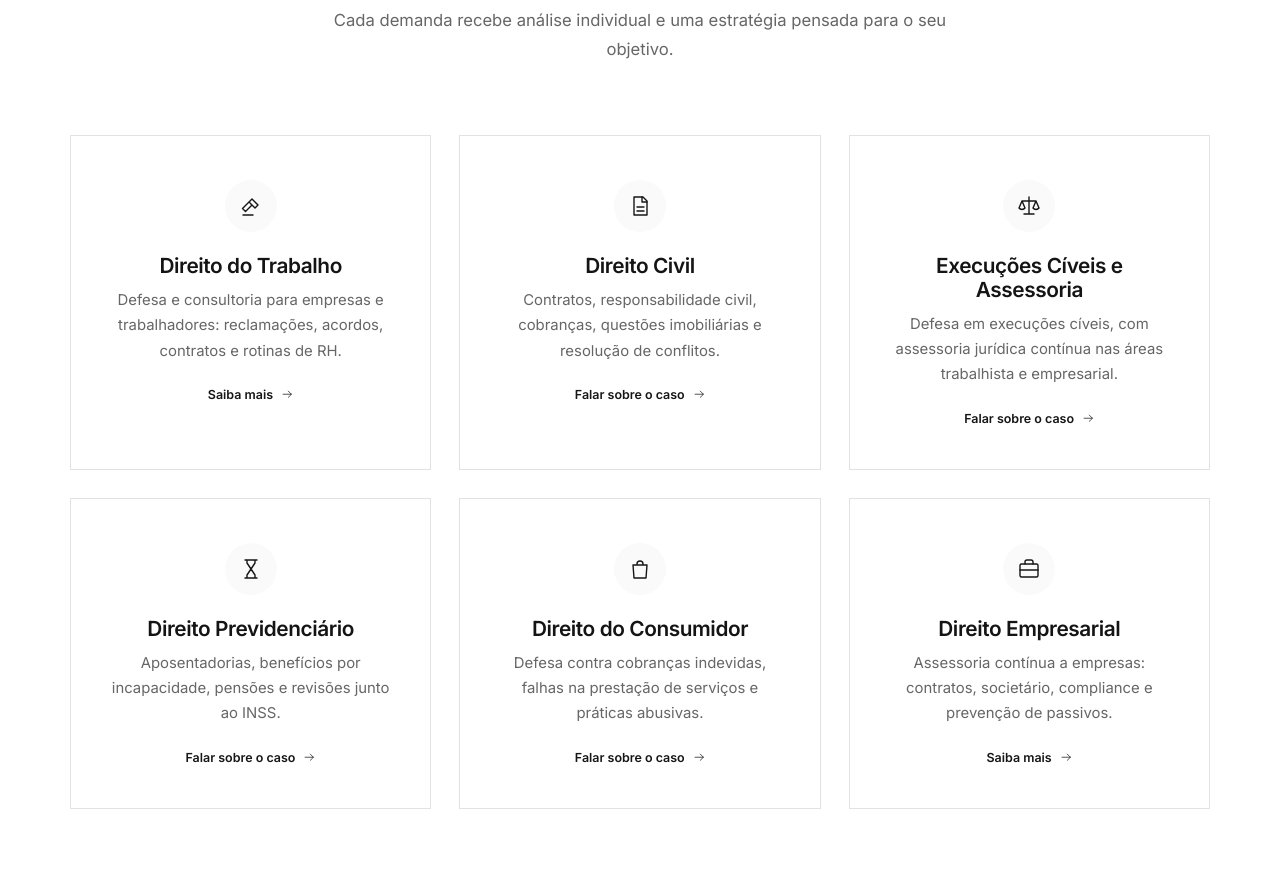
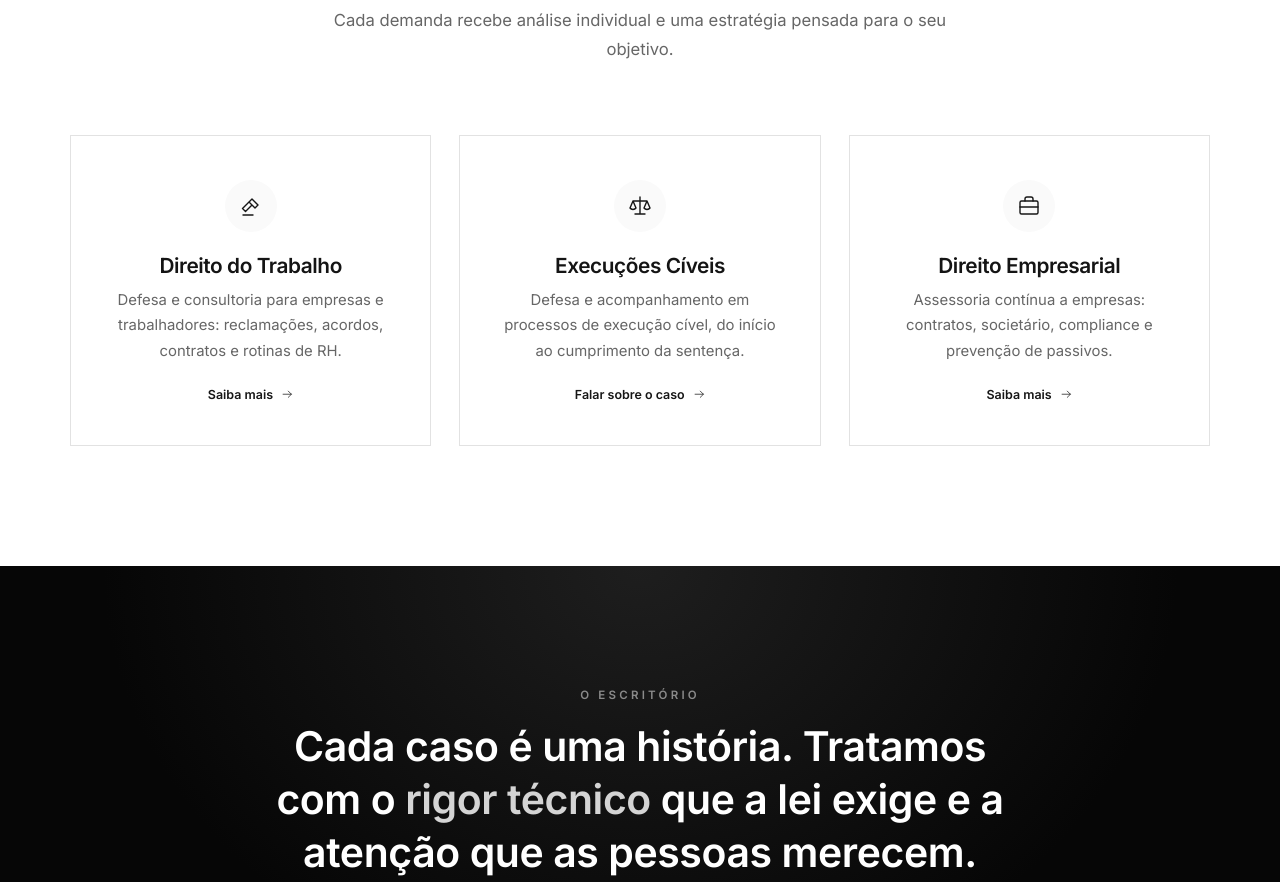
Before and after one commit to advfrr/landpage, a plain HTML site: page index.html in a window 1280 px wide. Shown: the part 1900-2782 px from the top of the page. Drawn offline with Linux system fonts and the light colour scheme.

Commit message:
Update index.html

```diff
--- a/index.html
+++ b/index.html
@@ -1416,40 +1416,10 @@
           </article>
           <article class="card">
             <div class="ico"><svg class="ic">
-                <use href="#i-doc" />
-              </svg></div>
-            <h3>Direito Civil</h3>
-            <p>Contratos, responsabilidade civil, cobranças, questões imobiliárias e resolução de conflitos.</p><a
-              href="#contato" class="more">Falar sobre o caso <svg class="ic">
-                <use href="#i-arrow" />
-              </svg></a>
-          </article>
-          <article class="card">
-            <div class="ico"><svg class="ic">
                 <use href="#i-scale" />
               </svg></div>
-            <h3>Execuções Cíveis e Assessoria</h3>
-            <p>Defesa em execuções cíveis, com assessoria jurídica contínua nas áreas trabalhista e empresarial.</p><a
-              href="#contato" class="more">Falar sobre o caso <svg class="ic">
-                <use href="#i-arrow" />
-              </svg></a>
-          </article>
-          <article class="card">
-            <div class="ico"><svg class="ic">
-                <use href="#i-hourglass" />
-              </svg></div>
-            <h3>Direito Previdenciário</h3>
-            <p>Aposentadorias, benefícios por incapacidade, pensões e revisões junto ao INSS.</p><a href="#contato"
-              class="more">Falar sobre o caso <svg class="ic">
-                <use href="#i-arrow" />
-              </svg></a>
-          </article>
-          <article class="card">
-            <div class="ico"><svg class="ic">
-                <use href="#i-bag" />
-              </svg></div>
-            <h3>Direito do Consumidor</h3>
-            <p>Defesa contra cobranças indevidas, falhas na prestação de serviços e práticas abusivas.</p><a
+            <h3>Execuções Cíveis</h3>
+            <p>Defesa e acompanhamento em processos de execução cível, do início ao cumprimento da sentença.</p><a
               href="#contato" class="more">Falar sobre o caso <svg class="ic">
                 <use href="#i-arrow" />
               </svg></a>
@@ -1529,9 +1499,6 @@
               <li><svg class="ic">
                   <use href="#i-check" />
                 </svg>Auditoria e análise de riscos trabalhistas</li>
-              <li><svg class="ic">
-                  <use href="#i-check" />
-                </svg>Treinamento de lideranças e RH</li>
             </ul>
             <a href="#contato" class="btn btn-navy">Solicitar orientação <svg class="ic go">
                 <use href="#i-arrow" />
@@ -1546,7 +1513,7 @@
                 </svg>Ações e reclamações trabalhistas</li>
               <li><svg class="ic">
                   <use href="#i-check" />
-                </svg>Ações cíveis e de consumidor</li>
+                </svg>Ações de execução cível</li>
               <li><svg class="ic">
                   <use href="#i-check" />
                 </svg>Recursos aos tribunais</li>
@@ -1714,10 +1681,7 @@
             <label>Assunto
               <select name="area">
                 <option>Direito do Trabalho</option>
-                <option>Direito Civil</option>
-                <option>Execuções Cíveis e Assessoria</option>
-                <option>Direito Previdenciário</option>
-                <option>Direito do Consumidor</option>
+                <option>Execuções Cíveis</option>
                 <option>Direito Empresarial</option>
                 <option>Outro assunto</option>
               </select>
```
